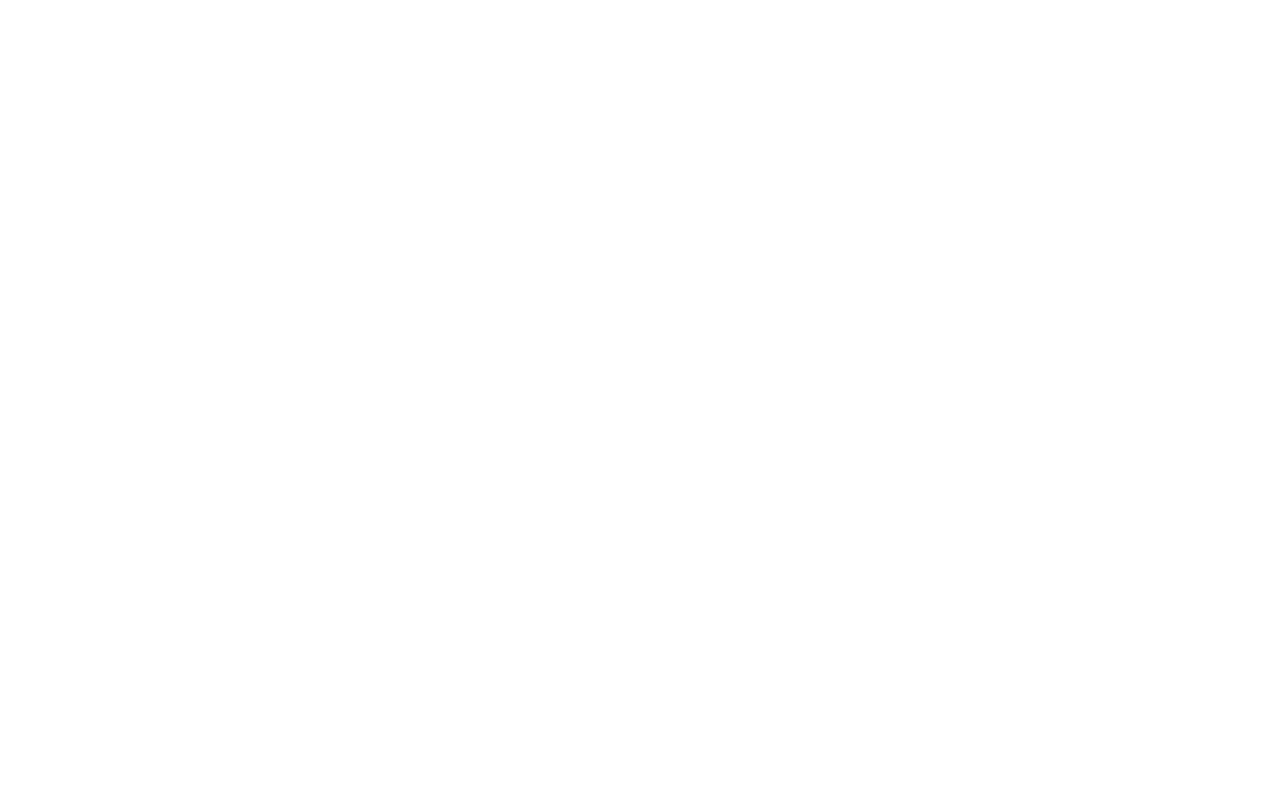
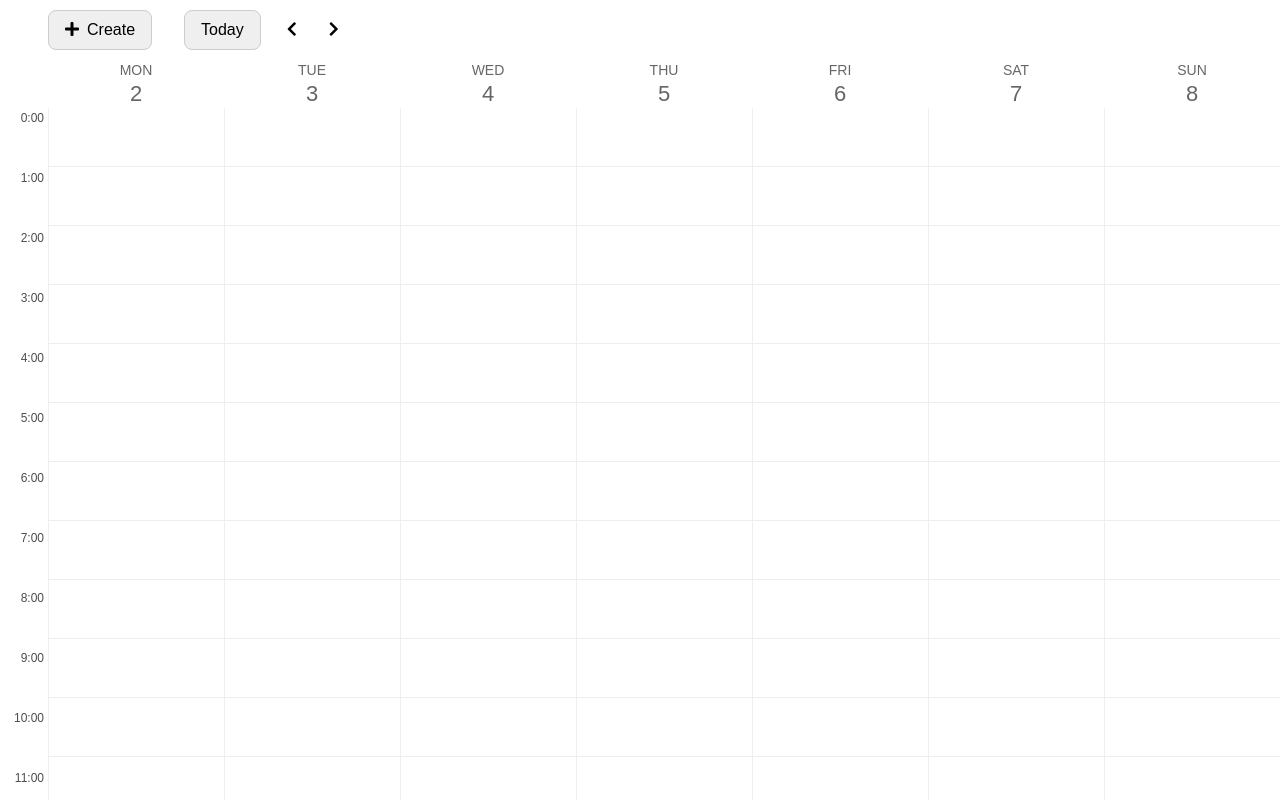
Before and after one commit to ViktorSenyk/google-calendar-react-project, a React (Create React App) app: page / in a window 1280 px wide. Built offline with nearby package versions, Linux system fonts and the light colour scheme.

Commit message:
+ keys fix

```diff
--- a/src/App.jsx
+++ b/src/App.jsx
@@ -1,5 +1,27 @@
 import React, { Component } from 'react';
+import Header from './components/header/Header.jsx';
+import Calendar from './components/calendar/Calendar.jsx';
 
-export default class App extends Component {
-  render = () => <></>;
+import { getWeekStartDate, generateWeekRange } from '../src/utils/dateUtils.js';
+
+import './common.scss';
+
+class App extends Component {
+  state = {
+    weekStartDate: new Date(),
+  };
+
+  render() {
+    const { weekStartDate } = this.state;
+    const weekDates = generateWeekRange(getWeekStartDate(weekStartDate));
+
+    return (
+      <>
+        <Header />
+        <Calendar weekDates={weekDates} />
+      </>
+    );
+  }
 }
+
+export default App;
--- a/src/components/navigation/Navigation.jsx
+++ b/src/components/navigation/Navigation.jsx
@@ -6,7 +6,7 @@ const Navigation = ({ weekDates }) => {
   return (
     <header className="calendar__header">
       {weekDates.map((dayDate) => (
-        <div className="calendar__day-label day-label">
+        <div className="calendar__day-label day-label" key={dayDate}>
           <span className="day-label__day-name">{days[dayDate.getDay()]}</span>
           <span className="day-label__day-number">{dayDate.getDate()}</span>
         </div>
--- a/src/components/sidebar/Sidebar.jsx
+++ b/src/components/sidebar/Sidebar.jsx
@@ -10,7 +10,7 @@ const Sidebar = (props) => {
   return (
     <div className="calendar__time-scale">
       {hours.map((hour) => (
-        <div className="time-slot">
+        <div className="time-slot" key={hour}>
           <span className="time-slot__time">{`${hour}:00`}</span>
         </div>
       ))}
```
